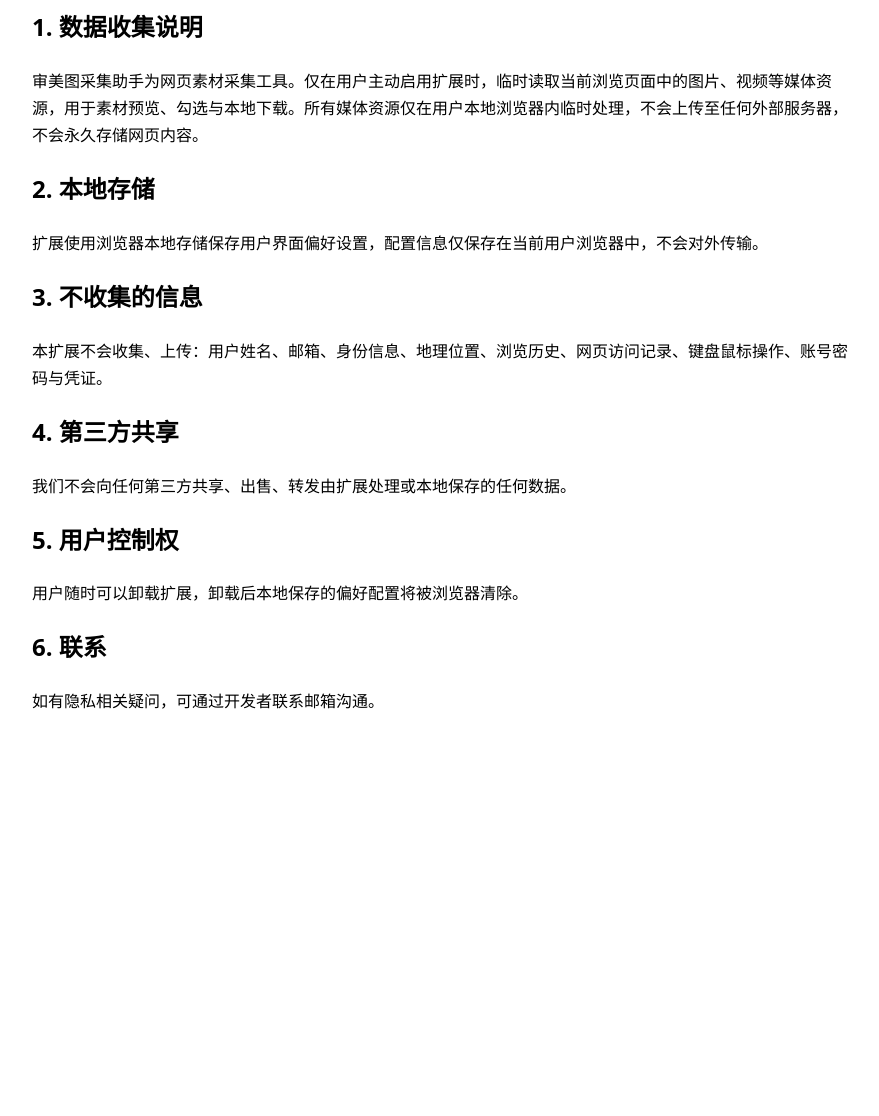
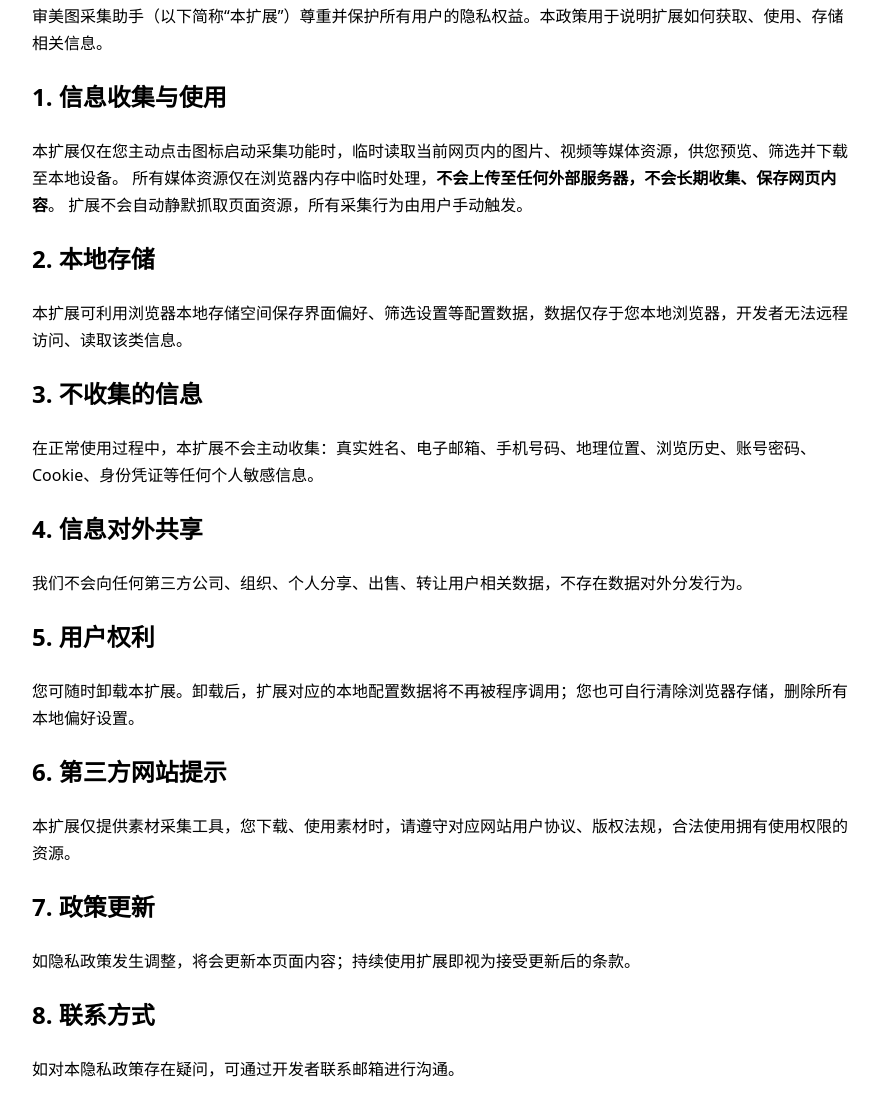
Before and after one commit to IIIrisi/visual-image-collector, a browser extension: page privacy.html in a window 1280 px wide. Shown: the part 164-1280 px from the top of the page, without its empty margins (198-1077 px from the left). Before the commit the page ends 927 px from the top, so only its background shows below. Drawn offline with Linux system fonts and the light colour scheme.

Commit message:
Update privacy.html

```diff
--- a/privacy.html
+++ b/privacy.html
@@ -7,17 +7,32 @@
 <body style="max-width:820px;margin:3rem auto;padding:0 24px;font-family:system-ui, sans-serif;line-height:1.7;">
 <h1>隐私政策</h1>
 <p>生效日期：2026年</p>
-<h2>1. 数据收集说明</h2>
-<p>审美图采集助手为网页素材采集工具。仅在用户主动启用扩展时，临时读取当前浏览页面中的图片、视频等媒体资源，用于素材预览、勾选与本地下载。所有媒体资源仅在用户本地浏览器内临时处理，不会上传至任何外部服务器，不会永久存储网页内容。</p>
+<p>审美图采集助手（以下简称“本扩展”）尊重并保护所有用户的隐私权益。本政策用于说明扩展如何获取、使用、存储相关信息。</p>
+
+<h2>1. 信息收集与使用</h2>
+<p>本扩展仅在您主动点击图标启动采集功能时，临时读取当前网页内的图片、视频等媒体资源，供您预览、筛选并下载至本地设备。
+所有媒体资源仅在浏览器内存中临时处理，<strong>不会上传至任何外部服务器，不会长期收集、保存网页内容</strong>。
+扩展不会自动静默抓取页面资源，所有采集行为由用户手动触发。</p>
+
 <h2>2. 本地存储</h2>
-<p>扩展使用浏览器本地存储保存用户界面偏好设置，配置信息仅保存在当前用户浏览器中，不会对外传输。</p>
+<p>本扩展可利用浏览器本地存储空间保存界面偏好、筛选设置等配置数据，数据仅存于您本地浏览器，开发者无法远程访问、读取该类信息。</p>
+
 <h2>3. 不收集的信息</h2>
-<p>本扩展不会收集、上传：用户姓名、邮箱、身份信息、地理位置、浏览历史、网页访问记录、键盘鼠标操作、账号密码与凭证。</p>
-<h2>4. 第三方共享</h2>
-<p>我们不会向任何第三方共享、出售、转发由扩展处理或本地保存的任何数据。</p>
-<h2>5. 用户控制权</h2>
-<p>用户随时可以卸载扩展，卸载后本地保存的偏好配置将被浏览器清除。</p>
-<h2>6. 联系</h2>
-<p>如有隐私相关疑问，可通过开发者联系邮箱沟通。</p>
+<p>在正常使用过程中，本扩展不会主动收集：真实姓名、电子邮箱、手机号码、地理位置、浏览历史、账号密码、Cookie、身份凭证等任何个人敏感信息。</p>
+
+<h2>4. 信息对外共享</h2>
+<p>我们不会向任何第三方公司、组织、个人分享、出售、转让用户相关数据，不存在数据对外分发行为。</p>
+
+<h2>5. 用户权利</h2>
+<p>您可随时卸载本扩展。卸载后，扩展对应的本地配置数据将不再被程序调用；您也可自行清除浏览器存储，删除所有本地偏好设置。</p>
+
+<h2>6. 第三方网站提示</h2>
+<p>本扩展仅提供素材采集工具，您下载、使用素材时，请遵守对应网站用户协议、版权法规，合法使用拥有使用权限的资源。</p>
+
+<h2>7. 政策更新</h2>
+<p>如隐私政策发生调整，将会更新本页面内容；持续使用扩展即视为接受更新后的条款。</p>
+
+<h2>8. 联系方式</h2>
+<p>如对本隐私政策存在疑问，可通过开发者联系邮箱进行沟通。</p>
 </body>
 </html>
```
